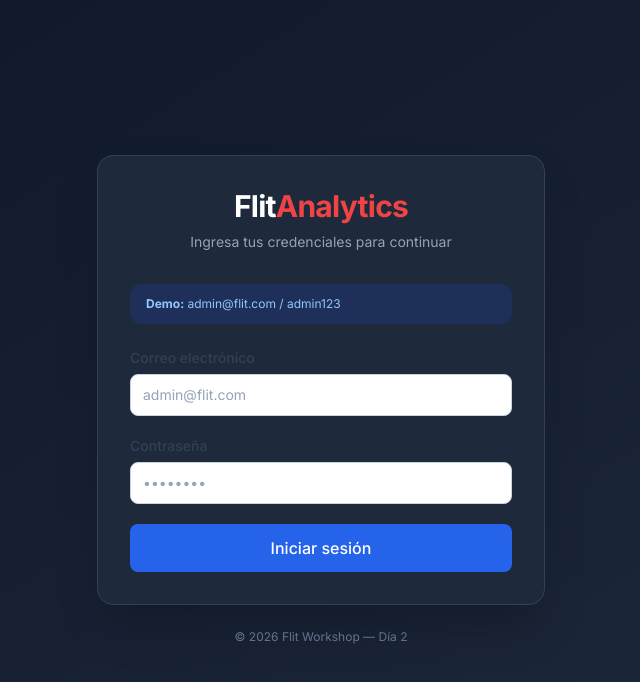
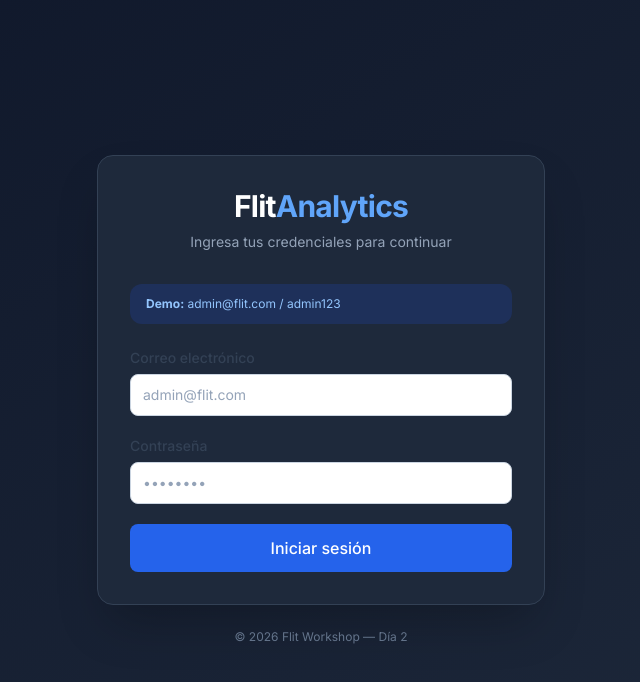
Before and after one commit to DanielMejia2037/Repositorio_antigrabity_local, a React (Vite) app in the folder Dashboard/: page /login in a window 1280 px wide. Shown: the top 682 px of the page, without its empty margins (319-959 px from the left). Built offline with nearby package versions, Linux system fonts and the light colour scheme.

Commit message:
Revert "feat(ui): change Analytics text color to red"
This reverts commit 25b5acd5aa011fda45d7986a6fb8abf32f7c7280.

```diff
--- a/Dashboard/src/components/organisms/Sidebar.tsx
+++ b/Dashboard/src/components/organisms/Sidebar.tsx
@@ -21,7 +21,7 @@ export function Sidebar() {
       <div className="flex h-16 items-center justify-between px-4 border-b border-slate-700">
         {!collapsed && (
           <span className="text-lg font-bold text-white tracking-tight">
-            Flit<span className="text-red-500">Analytics</span>
+            Flit<span className="text-blue-400">Analytics</span>
           </span>
         )}
         <button
--- a/Dashboard/src/pages/LoginPage.tsx
+++ b/Dashboard/src/pages/LoginPage.tsx
@@ -14,7 +14,7 @@ export function LoginPage() {
           {/* Logo */}
           <div className="mb-8 text-center">
             <span className="text-3xl font-bold text-white tracking-tight">
-              Flit<span className="text-red-500">Analytics</span>
+              Flit<span className="text-blue-400">Analytics</span>
             </span>
             <p className="mt-2 text-sm text-slate-400">
               Ingresa tus credenciales para continuar
```
Also changed, not shown: 1 other file (tests, documents, lock files or other folders).
